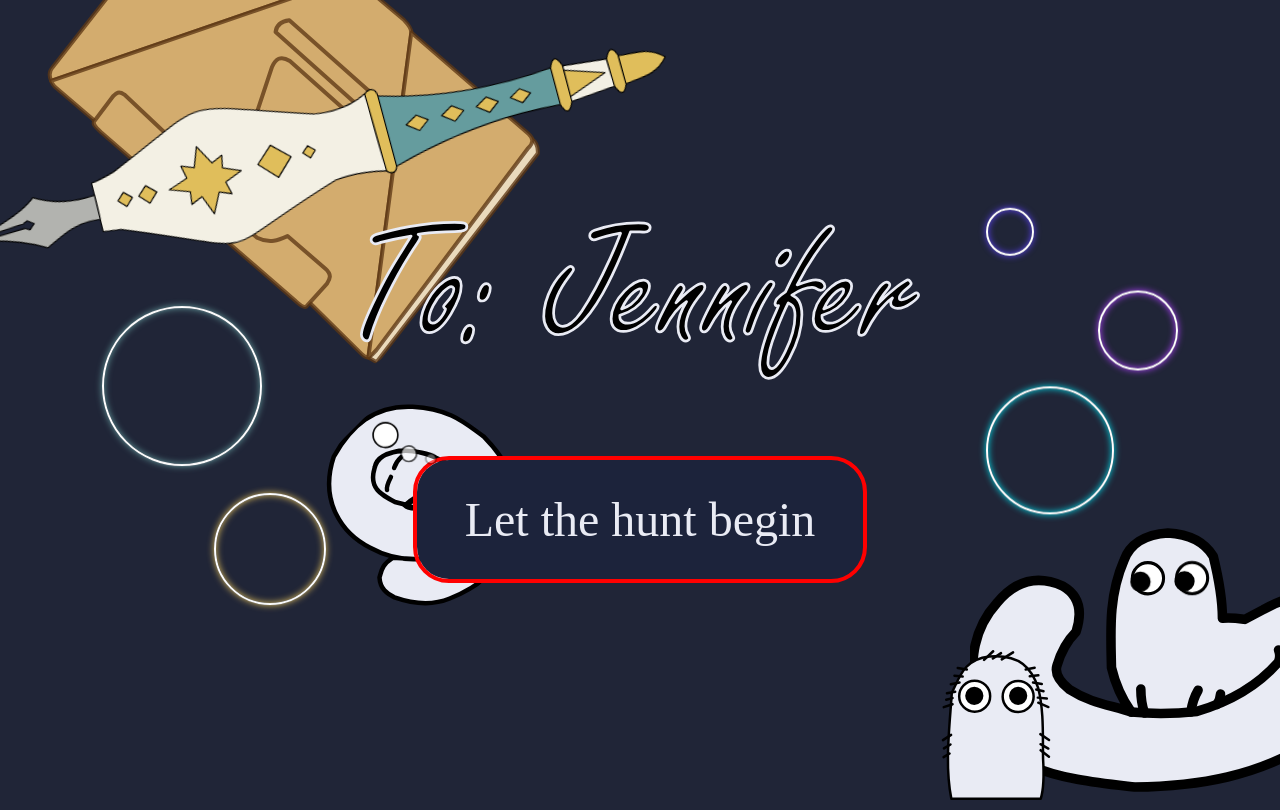
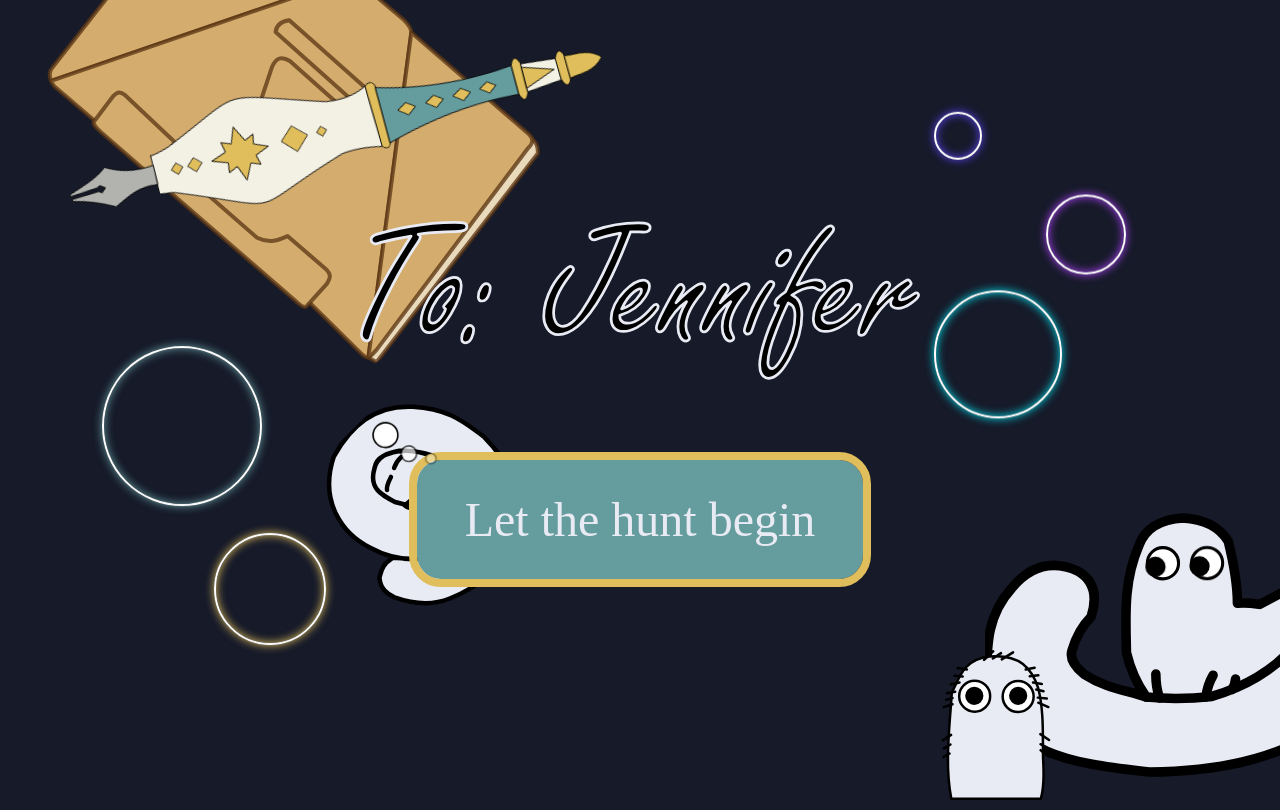
Before and after one commit to Ankia-Fuls/jen-25, a React (Vite) app: page / in a window 1280 px wide. Shown: the top 810 px of the page. Built offline with nearby package versions, Linux system fonts and the light colour scheme; a web font is replaced by a local one.

Commit message:
Game animation

```diff
--- a/src/css/App.scss
+++ b/src/css/App.scss
@@ -1,11 +1,17 @@
 :root {
-  --bg-colour: #202537;
+  // --bg-colour: #202537;
+  --bg-colour: #161a29;
   --text-colour: #e9ebf4;
 
-  --correct-meter: #7cfc7c;
-  --correct-meter2: hsl(177, 100%, 35%);
-  --correct-meter3: hsl(202, 100%, 56%);
-  --correct-meter4: hsl(236, 100%, 57%);
+  // --correct-meter: #7cfc7c;
+  // --correct-meter2: hsl(177, 100%, 35%);
+  // --correct-meter3: hsl(202, 100%, 56%);
+  // --correct-meter4: hsl(236, 100%, 57%);
+
+  --correct-meter: #e1ff77;
+  --correct-meter2: hsl(177, 100%, 72%);
+  --correct-meter3: hsl(320, 96%, 82%);
+  --correct-meter4: hsl(271, 98%, 53%);
 
   /* Hats */
 
--- a/src/css/Game.scss
+++ b/src/css/Game.scss
@@ -4,6 +4,41 @@ $bp-m: 700px;
   width: 100%;
   height: 100vh;
   position: absolute;
+}
+
+@keyframes bb-move {
+  from {
+    top: -60%;
+  }
+
+  to {
+    top: 0%;
+  }
+}
+
+@keyframes bb-done {
+  from {
+    top: -60%;
+  }
+
+  to {
+    top: 95%;
+  }
+}
+
+@keyframes btn-done {
+  0% {
+    top: -5%;
+  }
+
+  80% {
+    z-index: -1;
+  }
+
+  100% {
+    top: 120%;
+    z-index: 0;
+  }
 }
 
 .text-block {
@@ -13,7 +48,13 @@ $bp-m: 700px;
   // width: 50rem;
   width: clamp(30rem, 41.67%, 50rem);
   height: 12rem;
-  background-color: hsl(from var(--bg-colour) h calc(s + 10) l);
+
+  // background-color: hsl(from var(--bg-colour) h calc(s + 10) l);
+  // background: linear-gradient(130deg, rgb(242, 243, 190) 10%, rgb(248, 248, 243));
+  background: linear-gradient(130deg, #cfb5a5, #ecd8cc);
+
+  border-radius: 0 0 1rem 0;
+
   padding: 1rem;
   border-right: 0.25rem solid black;
   border-bottom: 0.25rem solid black;
@@ -21,63 +62,148 @@ $bp-m: 700px;
   justify-content: center;
   align-items: center;
   font-size: 1.5rem;
+  color: var(--bg-colour);
+  font-weight: 600;
+  letter-spacing: 0.0625rem;
+
+  .qifrey-glasses-game {
+    position: absolute;
+    top: 81%;
+    left: -6%;
+
+    transform: rotateZ(-40deg);
+
+    transform-origin: 50%, 50%;
+    transform-origin: 50% 50%;
+    -webkit-transform-origin: 50% 50%;
+    -moz-transform-origin: 50% 50%;
+
+    .svg {
+      height: 70px;
+    }
+  }
+
+  .bb--game {
+    position: absolute;
+    top: 0%;
+    left: 0%;
+
+    z-index: -2;
+
+    animation: bb-move 7s ease-in-out infinite alternate;
+
+    .svg {
+      height: 300px;
+      width: 150px;
+    }
+
+    .fur {
+      fill: var(--text-colour);
+    }
+  }
+
+  .bb--success {
+    animation: bb-done 7s ease-in-out forwards;
+  }
+}
+
+.complete-btn {
+  position: absolute;
+  left: 4%;
+  top: 0%;
+
+  z-index: -1;
+
+  // background-color: rgb(117, 250, 124);
+  background: linear-gradient(45deg, var(--correct-meter2), var(--correct-meter3));
+  width: 6rem;
+  height: 2rem;
+  border-radius: 0.5rem;
+  border: 2px solid var(--bg-colour);
+  padding: 0 0.5rem;
+  letter-spacing: 0.0625rem;
+  font-size: 0.9rem;
+  color: var(--bg-colour);
+  animation: btn-done 7s ease-in-out forwards;
+
+  // transition: color 0.2s ease-in-out, background 0.2s ease-in-out;
+
+  &:hover {
+    cursor: pointer;
+    // background-color: rgb(229, 233, 0);
+    background: linear-gradient(45deg, var(--correct-meter), var(--correct-meter4));
+    color: var(--text-colour);
+  }
+
 }
 
 @keyframes first-correct {
   from {
     width: 0;
-    background-color: aliceblue;
+    // background-color: aliceblue;
+    background: linear-gradient(45deg, aliceblue, aliceblue);
   }
 
   to {
     width: 25%;
-    background-color: var(--correct-meter);
+    // background-color: var(--correct-meter);
+    background: linear-gradient(45deg, var(--correct-meter), var(--correct-meter));
   }
 }
 
 @keyframes second-correct {
   from {
     width: 25%;
-    background-color: var(--correct-meter);
+    // background-color: var(--correct-meter);
+    background: linear-gradient(45deg, var(--correct-meter), var(--correct-meter));
   }
 
   to {
     width: 50%;
-    background-color: var(--correct-meter2);
+    // background-color: var(--correct-meter2);
+    background: linear-gradient(45deg, var(--correct-meter), var(--correct-meter2));
   }
 }
 
 @keyframes third-correct {
   from {
     width: 50%;
-    background-color: var(--correct-meter2);
+    // background-color: var(--correct-meter2);
+    background: linear-gradient(45deg, var(--correct-meter), var(--correct-meter2));
   }
 
   to {
     width: 75%;
-    background-color: var(--correct-meter3);
+    // background-color: var(--correct-meter3);
+    background: linear-gradient(45deg, var(--correct-meter), var(--correct-meter2), var(--correct-meter3));
   }
 }
 
 @keyframes last-correct {
   from {
     width: 75%;
-    background-color: var(--correct-meter3);
+    // background-color: var(--correct-meter3);
+    background: linear-gradient(45deg, var(--correct-meter), var(--correct-meter2), var(--correct-meter3));
   }
 
   to {
     width: 100%;
-    background-color: var(--correct-meter4);
+    // background-color: var(--correct-meter4);
+    background: linear-gradient(45deg, var(--correct-meter), var(--correct-meter2), var(--correct-meter3), var(--correct-meter4));
   }
 }
 
 .counter-display {
   position: absolute;
-  top: calc(12rem - 1.5rem - 0.25rem);
+  top: calc(12rem - 1.8rem - 0.25rem);
 
   width: 100%;
-  height: 1.5rem;
+  height: 1.8rem;
   background-color: aliceblue;
+  border-top: 0.25rem solid black;
+  border-radius: 0 0 0.5rem 0;
+  overflow: hidden;
+
 
   &--0 {
     height: 100%;
--- a/src/css/start.scss
+++ b/src/css/start.scss
@@ -29,10 +29,11 @@ $bp-m: 700px;
   font-size: 3rem;
   font-family: "Playwrite ID", cursive; //"Dancing Script", cursive;
   user-select: none;
-  outline: 0.25rem red solid;
-  border-radius: 2rem;
+  outline: 0.5rem var(--hat-gold) solid;
+  border-radius: 1.5rem;
   padding: 2rem 3rem;
-  background-color: hsl(from var(--bg-colour) h calc(s + 10) l);
+  // background-color: hsl(from var(--bg-colour) h calc(s + 10) l);
+  background-color: var(--hat-teal);
 
   @media screen and (max-width: $bp-m) {
     font-size: 2rem;
@@ -96,7 +97,7 @@ $bp-m: 700px;
   }
 
   100% {
-    transform: translate(10px, -10px);
+    transform: translate(25px, -25px);
   }
 }
 
@@ -166,12 +167,12 @@ $bp-m: 700px;
 
     &-1 {
       left: 8%;
-      top: 35%;
+      top: 40%;
     }
 
     &-2 {
-      right: 8%;
-      top: 25%;
+      right: 12%;
+      top: 13%;
     }
   }
 
@@ -181,7 +182,7 @@ $bp-m: 700px;
     border-radius: 50%;
     background-color: inherit;
     border: 0.125rem solid white;
-    box-shadow: 0 0 7px var(--hat-teal), inset 0 0 7px var(--hat-teal);
+    box-shadow: 0 0 10px var(--hat-teal), inset 0 0 10px var(--hat-teal);
 
     animation: bubble-bounce 5s ease-in-out infinite alternate;
     animation-delay: 1s;
@@ -193,7 +194,7 @@ $bp-m: 700px;
     border-radius: 50%;
     background-color: inherit;
     border: 0.125rem solid white;
-    box-shadow: 0 0 7px var(--hat-gold), inset 0 0 7px var(--hat-gold);
+    box-shadow: 0 0 10px var(--hat-gold), inset 0 0 10px var(--hat-gold);
     margin: 1rem 0 0 7rem;
 
     animation: bubble-bounce 5s ease-in-out infinite alternate;
@@ -205,7 +206,7 @@ $bp-m: 700px;
     border-radius: 50%;
     background-color: inherit;
     border: 0.125rem solid white;
-    box-shadow: 0 0 7px #AF40FF, inset 0 0 7px #AF40FF;
+    box-shadow: 0 0 10px #AF40FF, inset 0 0 10px #AF40FF;
     margin: 1rem 0 0 7rem;
 
     animation: bubble-bounce 5s ease-in-out infinite alternate;
@@ -217,7 +218,7 @@ $bp-m: 700px;
     border-radius: 50%;
     background-color: inherit;
     border: 0.125rem solid white;
-    box-shadow: 0 0 7px #00DDEB, inset 0 0 7px #00DDEB;
+    box-shadow: 0 0 10px #00DDEB, inset 0 0 10px #00DDEB;
 
     animation: bubble-bounce 5s ease-in-out infinite alternate;
   }
@@ -228,7 +229,7 @@ $bp-m: 700px;
     border-radius: 50%;
     background-color: inherit;
     border: 0.125rem solid white;
-    box-shadow: 0 0 7px #5B42F3, inset 0 0 7px #5B42F3;
+    box-shadow: 0 0 10px #5B42F3, inset 0 0 10px #5B42F3;
 
     animation: bubble-bounce 5s ease-in-out infinite alternate;
     animation-delay: 1s;
@@ -239,12 +240,12 @@ $bp-m: 700px;
   position: absolute;
 
   top: -5%;
-  left: 50%;
+  left: 45%;
 
   transform: rotateY(180deg) rotateZ(15deg);
 
   .svg {
-    width: 700px;
+    width: 550px;
     height: 200px;
   }
 }
--- a/src/pages/Game.jsx
+++ b/src/pages/Game.jsx
@@ -15,6 +15,9 @@ import Iceberg from "../components/GamePage/Iceberg.jsx";
 import Vines from "../components/GamePage/Vines.jsx";
 import Rock from "../components/GamePage/Rock.jsx";
 import Paper from "../components/GamePage/Paper.jsx";
+
+import { QifreyGlasses } from "../components/Decorations/Other.jsx";
+import { Brushbuddy6 } from "../components/Decorations/BrushBuddy.jsx";
 
 function Game({ setState }) {
   // VARIABLES
@@ -96,12 +99,16 @@ function Game({ setState }) {
     },
   };
 
+  const [success, setSuccess] = useState(false);
+
   // Complete game, move on to final page
   const done = () => {
-    setTimeout(() => {
-      setState(2);
-      clearSelection();
-    }, 1000);
+    // setTimeout(() => {
+    //   setState(2);
+    //   clearSelection();
+    // }, 1000);
+
+    setState(2);
   };
 
   // Reset to start page
@@ -175,8 +182,8 @@ function Game({ setState }) {
     setStyles({ ...styles, ...temp_clear });
 
     // if all done, complete game
-    if (amount === 4) {
-      done();
+    if (amount >= 4) {
+      setSuccess(true);
     }
   };
 
@@ -207,10 +214,21 @@ function Game({ setState }) {
     <section className="game-page">
       <div className="text-block">
         {displayText}
+        <span className="qifrey-glasses-game">
+          <QifreyGlasses />
+        </span>
+
+        <span className={success ? "bb--game bb--success" : "bb--game"}>
+          <Brushbuddy6 />
+        </span>
+
+        {success && (<button className="complete-btn" onClick={done}>continue?</button>)}
+
         <div className={"counter-display"}>
           <div className={"counter-display--" + amountCorrect.toString()}></div>
         </div>
       </div>
+
 
       <button onClick={() => select("rockbreaker")}>{<RockBreaker styling={styles.rockbreaker} />}</button>
       <button onClick={() => select("graspingwind")}>{<GraspingWind styling={styles.graspingwind} />}</button>
@@ -237,8 +255,6 @@ function Game({ setState }) {
         {<Paper cleared={cleared.paper} />}
       </button>
 
-      {/* TO BE REMOVED */}
-      <button onClick={done}> DONE</button>
     </section>
   );
 }
```
